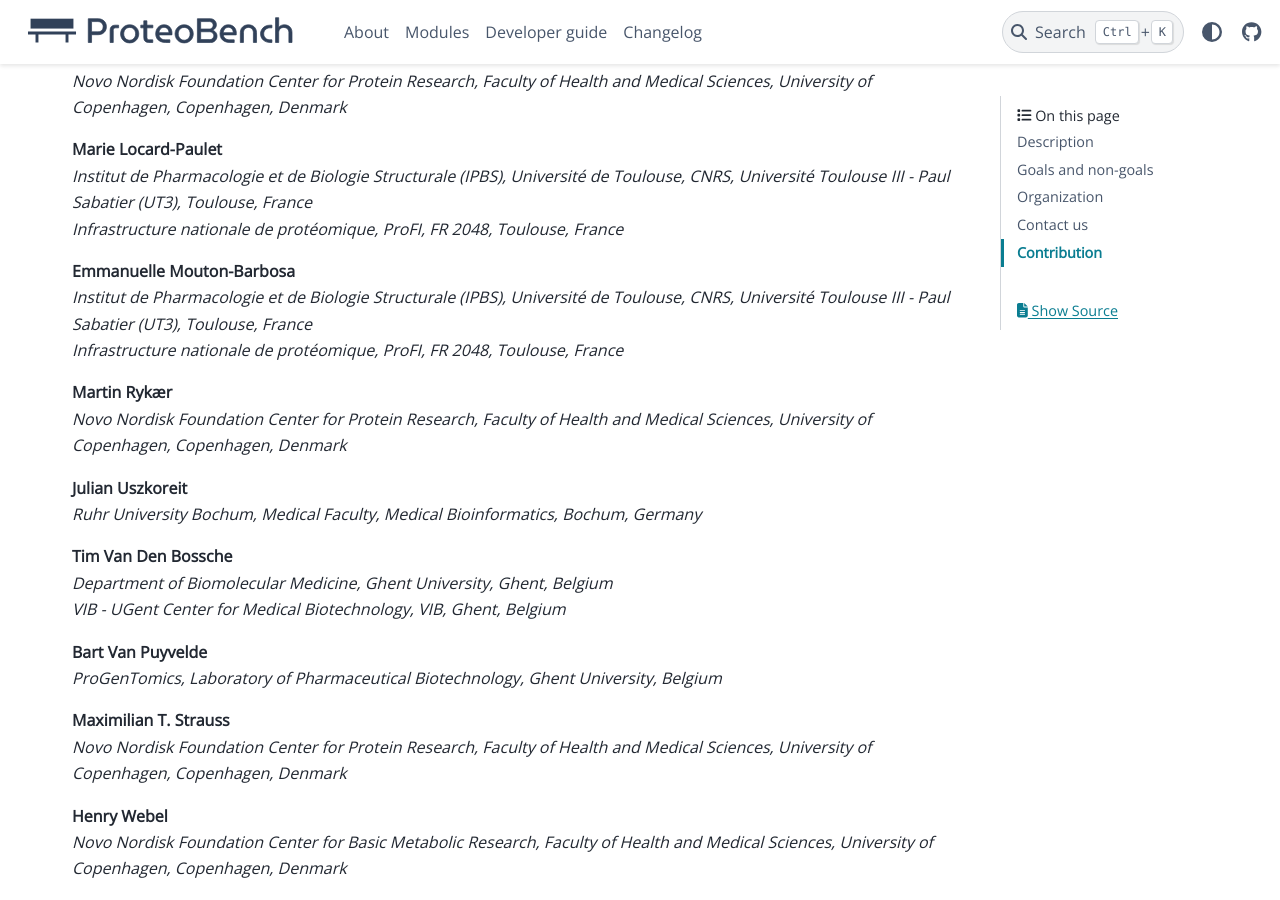
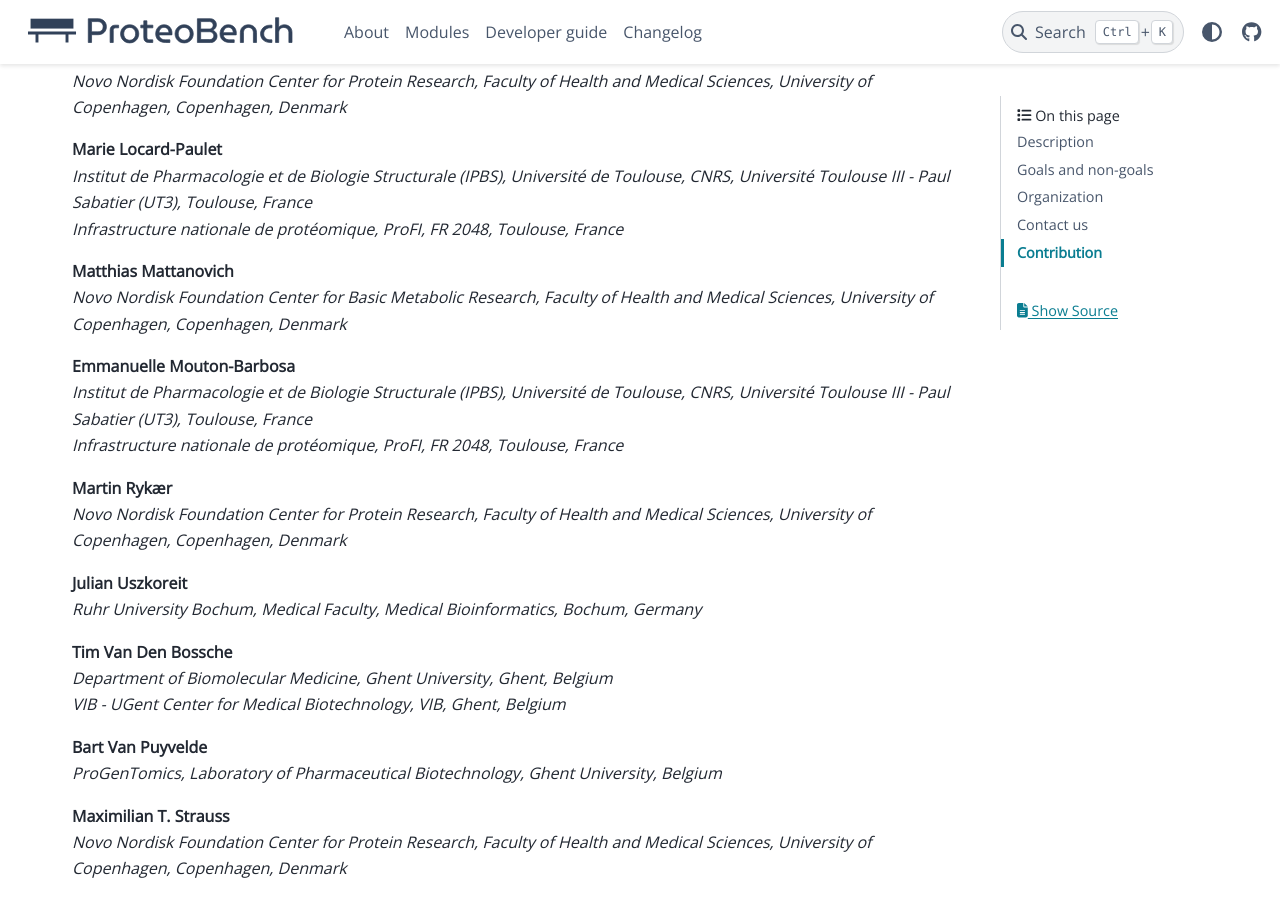
Before and after one commit to Proteobench/ProteoBench, a Sphinx documentation site: the page built from docs/index.rst, in a window 1280 px wide and 900 px high, scrolled down 1723 px. Built offline with Sphinx 7.4.7 and the PyData theme 0.15.4, drawn with Linux system fonts in a browser that asks for light colours; pages that are not in the unit, such as notebooks, are missing from menus.

Commit message:
Update index.rst

```diff
--- a/docs/index.rst
+++ b/docs/index.rst
@@ -90,6 +90,10 @@ People who contributed to ProteoBench (in alphabetical order)
     *Infrastructure nationale de protéomique, ProFI, FR 2048, Toulouse, France*
 
 .. line-block::
+    **Matthias Mattanovich**
+    *Novo Nordisk Foundation Center for Basic Metabolic Research, Faculty of Health and Medical Sciences, University of Copenhagen, Copenhagen, Denmark*
+
+.. line-block::
     **Emmanuelle Mouton-Barbosa**
     *Institut de Pharmacologie et de Biologie Structurale (IPBS), Université de Toulouse, CNRS, Université Toulouse III - Paul Sabatier (UT3), Toulouse, France*
     *Infrastructure nationale de protéomique, ProFI, FR 2048, Toulouse, France*
```
